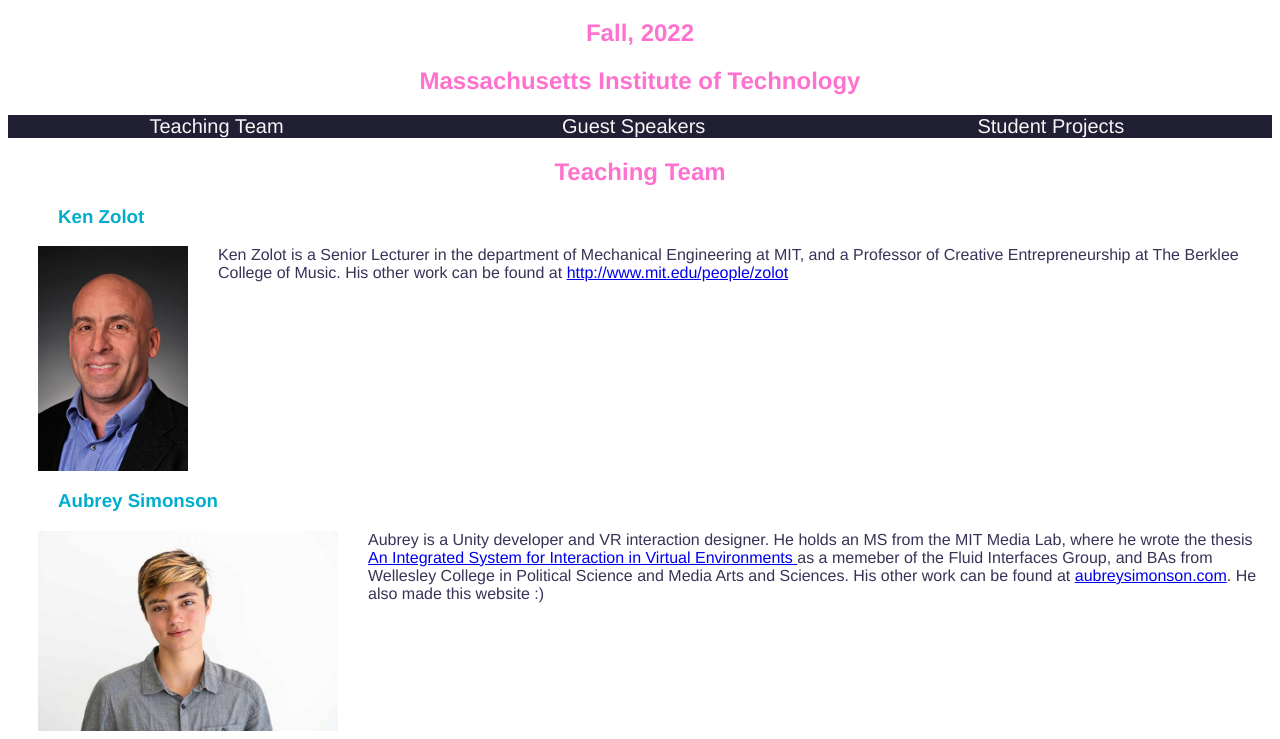
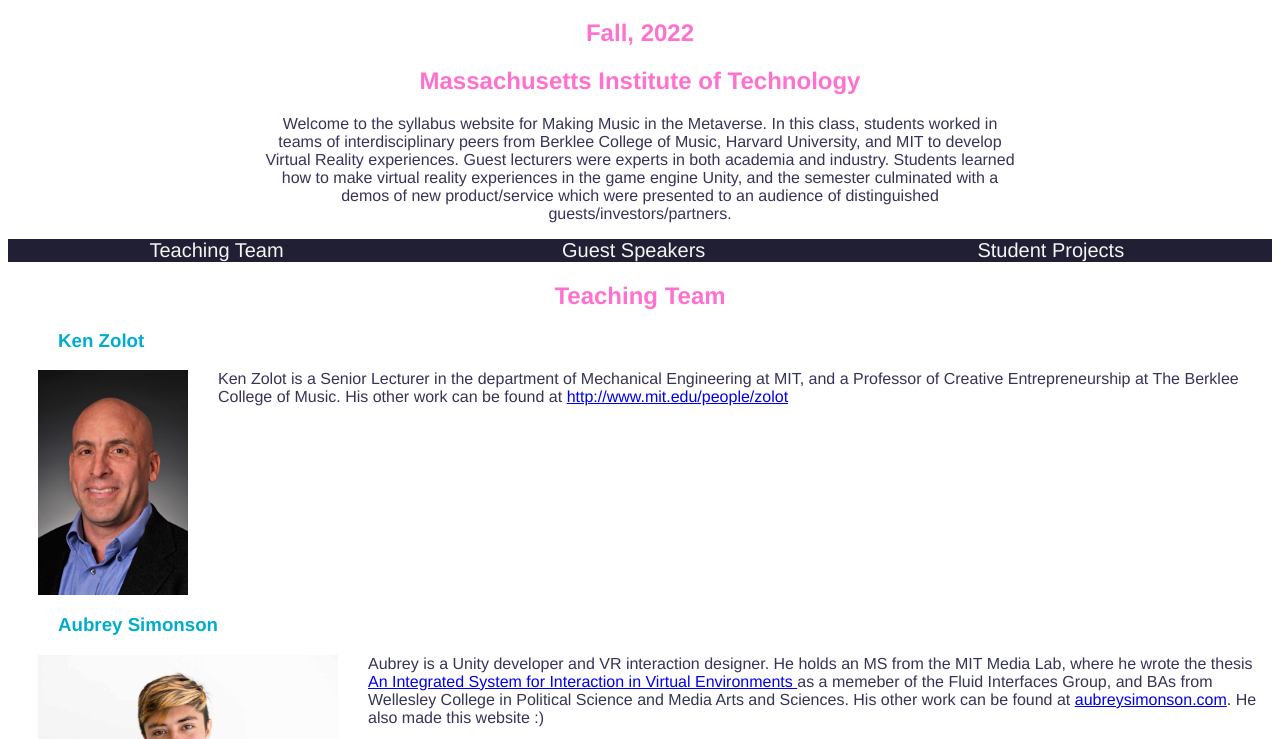
Before and after one commit to aubreySimonson/m3-website, a plain HTML site: page index.html in a window 1280 px wide. Shown: the part 61-800 px from the top of the page. Drawn offline with Linux system fonts and the light colour scheme.

Commit message:
wrote a little intro paragraph

```diff
--- a/index.html
+++ b/index.html
@@ -24,7 +24,14 @@
       <h2>Fall, 2022</h2>
       <h2>Massachusetts Institute of Technology</h2>
       <p class = "introtext">
-
+        Welcome to the syllabus website for Making Music in the Metaverse.
+        In this class, students worked in teams of interdisciplinary peers from
+        Berklee College of Music, Harvard University, and MIT
+        to develop Virtual Reality experiences.
+        Guest lecturers were experts in both academia and industry.
+        Students learned how to make virtual reality experiences in the game engine Unity,
+        and the semester culminated with a demos of new product/service which were
+        presented to an audience of distinguished guests/investors/partners.
       </p>
       <!--------------------------------------------------------Menu (Sideways, Fancy)------------------------------------------------->
       <div class = "menu">
```
